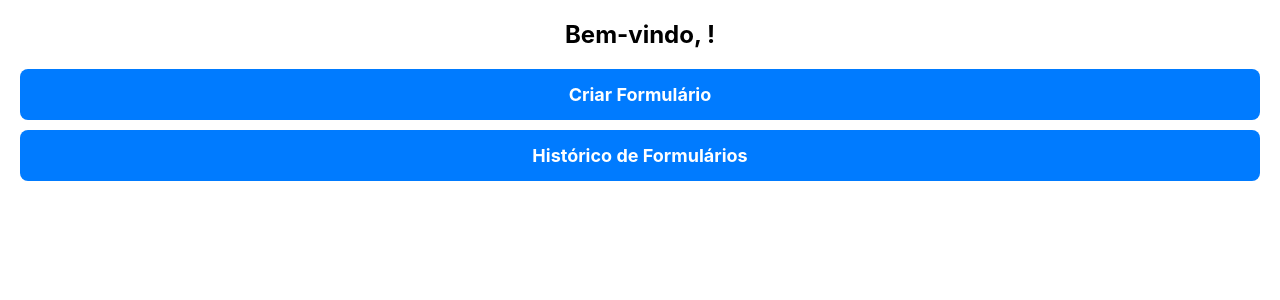
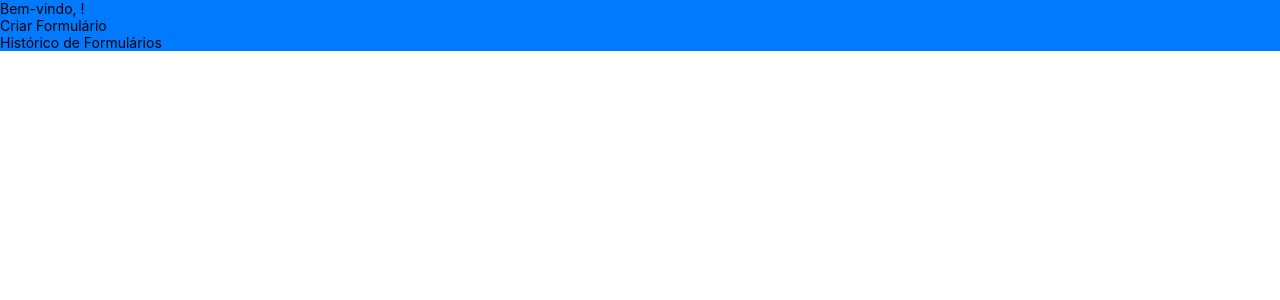
Before and after one commit to tab-med/tabmed-front20, a React (Vite) app: page /medico-home in a window 1280 px wide. Shown: the top 300 px of the page. Built offline with nearby package versions, Linux system fonts and the light colour scheme.

Commit message:
Criação do css de Login e do HomeMedico

```diff
--- /dev/null
+++ b/src/Components/HomeMedico/HomeMedico.css
@@ -0,0 +1,38 @@
+.container {
+    display: flex;
+    flex-direction: column; /* Organiza os elementos em coluna */
+    align-items: center; /* Centraliza horizontalmente */
+    min-height: 100vh; /* Garante que o container ocupe a altura total da tela */
+    background-color: #333; /* Cor de fundo escura */
+    color: white; /* Cor do texto branca */
+    padding: 20px; /* Espaçamento interno */
+  }
+
+  .title {
+    font-size: 24px;
+    font-weight: bold;
+    margin-bottom: 40px; /* Aumenta o espaçamento abaixo do título */
+  }
+
+  .button-container {
+    display: flex;
+    flex-direction: row;  /* Botões lado a lado */
+    justify-content: space-around;
+    width: 80%;
+  }
+
+  .button {
+    background-color: #007bff;
+    color: white;
+    padding: 10px 20px; /* Padding menor para botões menores */
+    border: none;
+    border-radius: 5px;
+    font-size: 16px;    /* Tamanho da fonte menor */
+    cursor: pointer;
+    transition: background-color 0.3s;
+    width: 45%;         /* Largura ajustada para caber os dois botões lado a lado */
+  }
+
+  .button:hover {
+    background-color: #0056b3;
+  }
--- a/src/Components/HomeMedico/HomeMedico.jsx
+++ b/src/Components/HomeMedico/HomeMedico.jsx
@@ -1,7 +1,8 @@
 import React, { useState, useEffect } from 'react';
-import { View, Text, TouchableOpacity, StyleSheet } from 'react-native';
+import { View, Text, TouchableOpacity } from 'react-native';
 import AsyncStorage from '@react-native-community/async-storage';
 import { useNavigate } from 'react-router-dom';
+import './HomeMedico.css';
 
 function HomeMedico() {
   const navigate = useNavigate();
@@ -32,42 +33,20 @@ function HomeMedico() {
   };
 
   return (
-    <View style={styles.container}>
-      <Text style={styles.title}>Bem-vindo, {nomeMedico}!</Text>
-      <TouchableOpacity style={styles.button} onPress={handleCriarFormularioClick}>
-        <Text style={styles.buttonText}>Criar Formulário</Text>
-      </TouchableOpacity>
-      <TouchableOpacity style={styles.button} onPress={handleHistoricoFormulariosClick}>
-        <Text style={styles.buttonText}>Histórico de Formulários</Text>
-      </TouchableOpacity>
+    <View style={{ flex: 1, backgroundColor: '#007bff' }}>
+      <View className="container">
+        <Text className="title">Bem-vindo, {nomeMedico}!</Text>
+        <View className="button-container">
+          <TouchableOpacity className="button" onPress={handleCriarFormularioClick}>
+            <Text className="buttonText">Criar Formulário</Text>
+          </TouchableOpacity>
+          <TouchableOpacity className="button" onPress={handleHistoricoFormulariosClick}>
+            <Text className="buttonText">Histórico de Formulários</Text>
+          </TouchableOpacity>
+        </View>
+      </View>
     </View>
   );
 }
-const styles = StyleSheet.create({
-  container: {
-    flex: 1,
-    justifyContent: 'center',
-    alignItems: 'center',
-    padding: 20,
-  },
-  title: {
-    fontSize: 24,
-    fontWeight: 'bold',
-    marginBottom: 20,
-  },
-  button: {
-    backgroundColor: '#007bff',
-    padding: 15,
-    borderRadius: 8,
-    marginBottom: 10, // Adicionei um espaçamento entre os botões
-    width: '100%', // Faz o botão ocupar toda a largura
-    alignItems: 'center', // Centraliza o texto horizontalmente
-  },
-  buttonText: {
-    color: 'white',
-    fontSize: 18,
-    fontWeight: 'bold',
-  },
-});
 
 export default HomeMedico;
--- /dev/null
+++ b/src/Components/Login/Login.css
@@ -0,0 +1,66 @@
+.login-container {
+    display: flex;
+    justify-content: space-around;
+    align-items: center;
+    height: 100vh;
+    background-color: #121212; /* Cor de fundo escura */
+    color: white; /* Cor do texto branca */
+    padding: 20px;
+  }
+
+  .login-box {
+    background-color: #393E46; /* Cor de fundo do box de login */
+    padding: 40px;
+    border-radius: 10px;
+    width: 300px; /* Largura do box de login */
+    text-align: center;
+  }
+
+  .logo {
+    width: 100px; /* Ajuste o tamanho da logo conforme necessário */
+    margin-bottom: 20px;
+  }
+
+  .login-title {
+    font-size: 24px;
+    margin-bottom: 30px;
+  }
+
+  .input-field {
+    width: 100%;
+    padding: 10px;
+    margin-bottom: 15px;
+    border: 1px solid #ccc;
+    border-radius: 5px;
+  }
+
+  .error-message, .loading-message {
+    color: red;
+    font-size: 14px;
+    margin-bottom: 10px;
+  }
+
+  .login-button {
+    background-color: #00ADB5; /* Cor de fundo do botão */
+    color: white;
+    padding: 12px 20px;
+    border: none;
+    border-radius: 5px;
+    cursor: pointer;
+    width: 100%;
+    font-size: 16px;
+    transition: background-color 0.3s;
+  }
+
+  .login-button:hover {
+    background-color: #007788; /* Cor mais escura ao passar o mouse */
+  }
+
+  .image-container {
+    width: 40%; /* Largura da área da imagem */
+  }
+
+  .login-image {
+    width: 100%;
+    height: auto;
+  }
--- a/src/Components/Login/Login.jsx
+++ b/src/Components/Login/Login.jsx
@@ -1,5 +1,6 @@
 import React, { useState } from 'react';
 import userService from '../../services/userService';
+import './Login.css';
 
 function Login() {
   const [cpf, setCpf] = useState('');
@@ -101,6 +102,18 @@ function Login() {
       <button onClick={handleLogin} disabled={isLoading}>
         Login
       </button>
+      return (
+    <div className="login-container">
+      <div className="login-box">
+        <h1 className="login-title">Login Page</h1>
+        {/* ... (seus inputs, mensagens de erro e botão) ... */}
+      </div>
+      <div className="image-container">
+        {/* ... (sua imagem) ... */}
+      </div>
+    </div>
+  );
+}
     </div>
   );
 }
```
